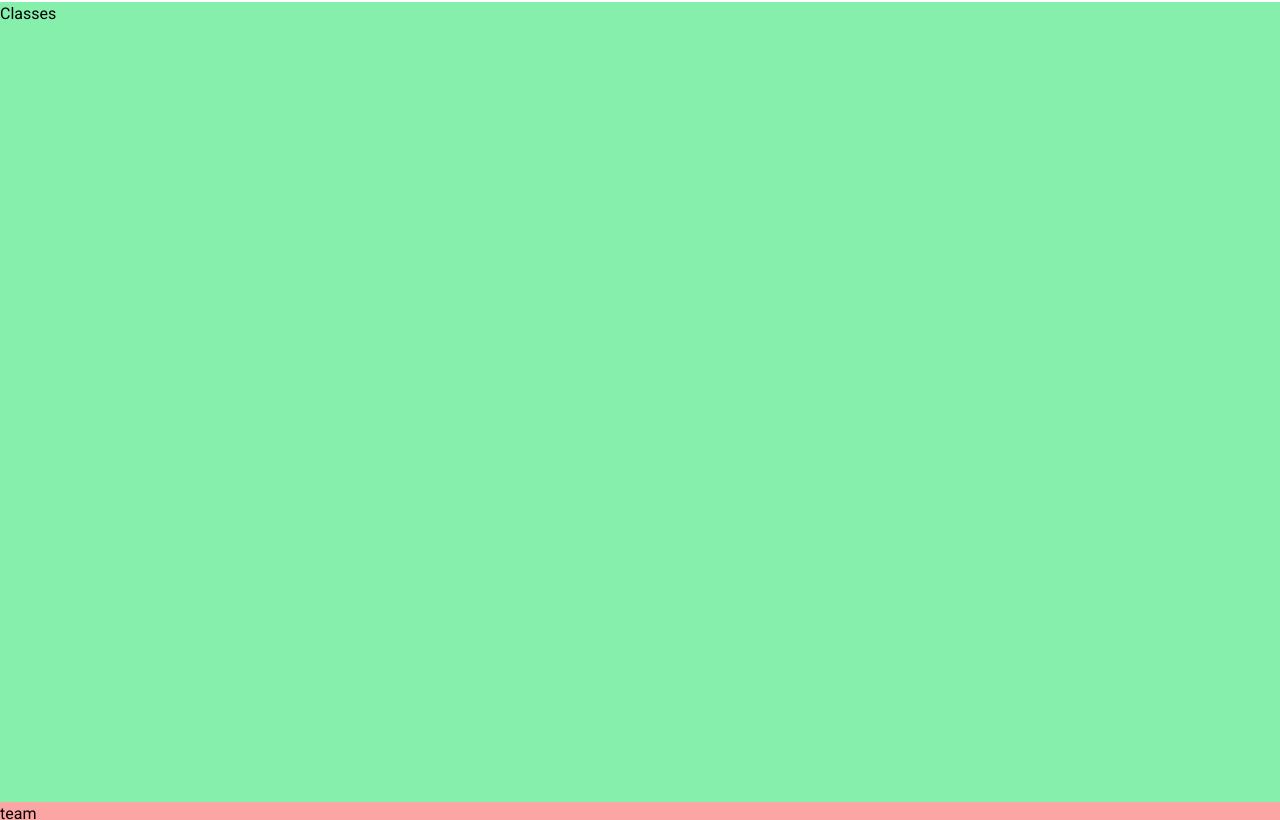
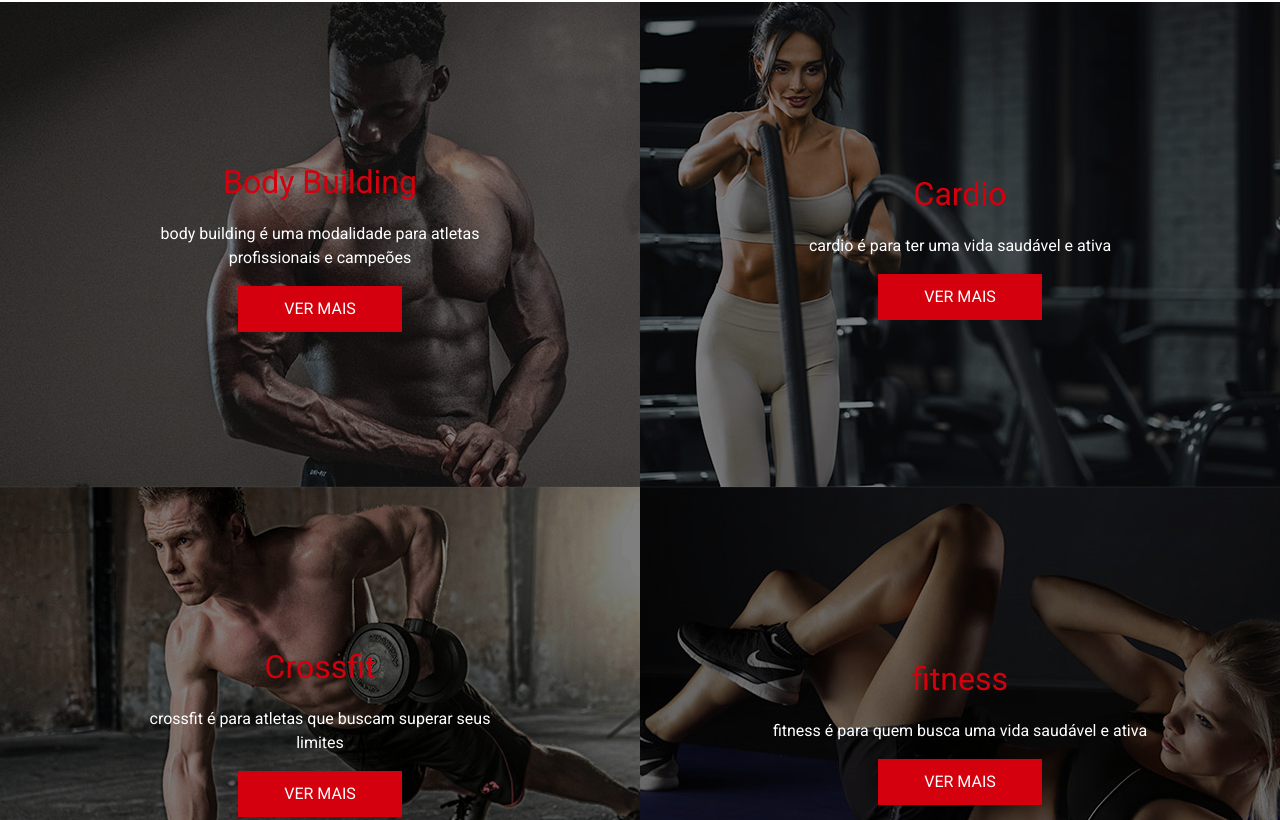
Before and after one commit to PedroMarquesN/gym-project, a Next.js app: page / in a window 1280 px wide. Shown: the part 2120-2940 px from the top of the page. Built offline with nearby package versions, Linux system fonts and the light colour scheme.

Commit message:
Feat:finish classes

```diff
--- a/src/components/Classes.tsx
+++ b/src/components/Classes.tsx
@@ -1,7 +1,83 @@
+'use client'
+import Image from "next/image";
+import CustomButton from "@/components/CustomButton";
+import {motion} from "framer-motion";
+import {fadeIn} from "@/lib/variants";
+
+const classes = [
+    {
+        name: 'Body Building',
+        img:'/assets/img/classes/bodybuilding.jpg',
+        description: 'body building é uma modalidade para atletas profissionais e campeões'
+    },
+    {
+        name: 'Cardio',
+        img:'/assets/img/classes/cardio.jpg',
+        description: 'cardio é para ter uma vida saudável e ativa'
+    },
+    {
+        name: 'Crossfit',
+        img:'/assets/img/classes/crossfit.jpg',
+        description: 'crossfit é para atletas que buscam superar seus limites'
+    },
+    {
+        name: 'fitness',
+        img:'/assets/img/classes/fitness.jpg',
+        description: 'fitness é para quem busca uma vida saudável e ativa'
+    },
+]
+
+
 export default function Classes() {
     return (
-        <section className="h-screen bg-green-300" id="class">
-            Classes
+        <section id="class">
+            <motion.div
+                variants={fadeIn('up', 0.6)}
+                initial='hidden'
+                whileInView={'show'}
+                viewport={{once: false, amount: 0.2}}
+                className={`grid grid-cols-1 lg:grid-cols-2`}>
+                {classes.map((item, index) => {
+                    return (
+                        <div className={`relative w-full h-[300px] lg:h-[485px] flex flex-col
+                            justify-center items-center`}
+                            key={index}>
+                            {/*overlay*/}
+                            <div className={`bg-black/50 absolute w-full h-full top-0 z-10`}></div>
+                            <Image src={item.img} alt='' fill className={`object-cover`}/>
+                            {/*text and btn*/}
+                            <div className={`z-30 max-w-[380px] text-center flex flex-col items-center
+                                justify-center gap-4`}>
+                                <motion.h3
+                                    variants={fadeIn('up', 0.4)}
+                                    initial='hidden'
+                                    whileInView={'show'}
+                                    viewport={{once: false, amount: 0.2}}
+                                    className={`h3 text-accent`}>
+                                    {item.name}
+                                </motion.h3>
+                                <motion.p
+                                    variants={fadeIn('up', 0.6)}
+                                    initial='hidden'
+                                    whileInView={'show'}
+                                    viewport={{once: false, amount: 0.2}}
+                                    className={`text-white`}>
+                                    {item.description}
+                                </motion.p>
+                                <motion.div
+                                    variants={fadeIn('up', 0.8)}
+                                    initial='hidden'
+                                    whileInView={'show'}
+                                    viewport={{once: false, amount: 0.2}}
+                                >
+                                    <CustomButton text='Ver Mais' containerStyles='w-[164px] h-[46px]' />
+                                </motion.div>
+                            </div>
+                        </div>
+                    )
+                })}
+            </motion.div>
+
         </section>
     )
 }
```
